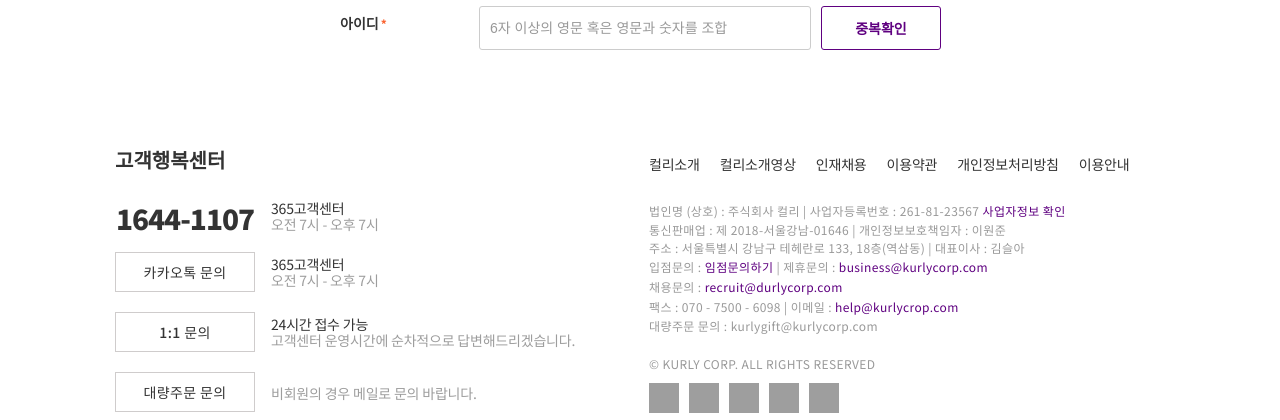
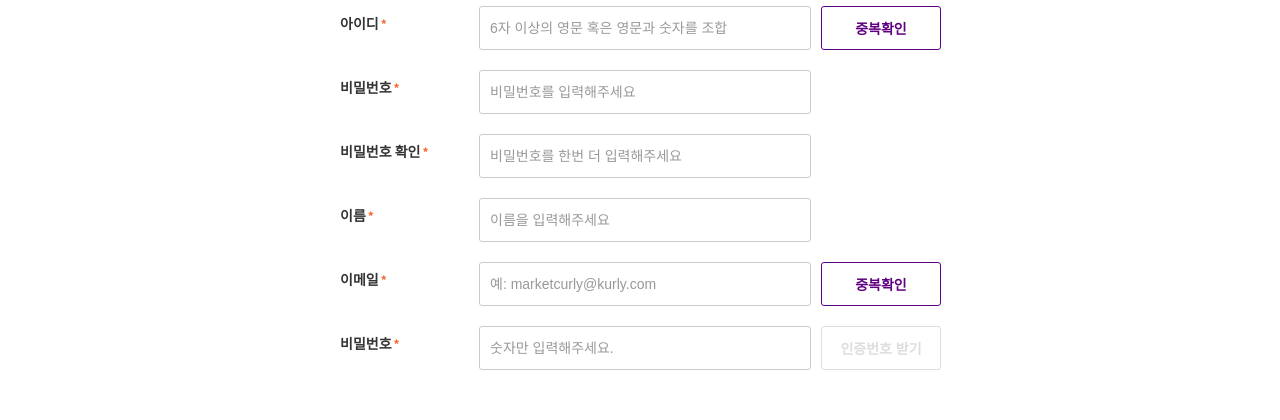
Before and after one commit to elmtree-Ahn/marketkurly_react, a React (Create React App) app: page /#/signup in a window 1280 px wide. Shown: the part 377-797 px from the top of the page. Built offline with nearby package versions, Linux system fonts and the light colour scheme; grey boxes are pictures that could not be loaded.

Commit message:
회원가입 페이지 기능 구현

```diff
--- a/package.json
+++ b/package.json
@@ -18,6 +18,7 @@
     "react-slick": "^0.28.1",
     "sass": "^1.41.0",
     "slick-carousel": "^1.8.1",
+    "styled-components": "^5.3.1",
     "swiper": "^7.0.6",
     "web-vitals": "^1.1.2"
   },
--- a/src/App.css
+++ b/src/App.css
@@ -1859,3 +1859,14 @@ footer .link .link_box .txt {
   font-weight: 600;
   color: var(--color-purple-dark);
 }
+
+.signUpItems .noneWork {
+  width: 120px;
+  height: 44px;
+  border: 1px solid #ddd;
+  border-radius: 3px;
+  background-color: white;
+  font-size: 14px;
+  font-weight: 600;
+  color: #ddd;
+}
--- a/src/component/signup/Signup.js
+++ b/src/component/signup/Signup.js
@@ -1,28 +1,85 @@
 import { useEffect } from 'react'
 import { useState } from 'react/cjs/react.development';
+import styled from 'styled-components';
 
 export default function SignUp() {
   // 코멘트 보여줄까 말까
-  const [coment, setComent] = useState(false);
+  const [idComent, setIdComent] = useState(false);
+  const [pwComent, setPwComent] = useState(false);
+  const [pwChkComent, setPwChkComent] = useState(false);
+
   // 조건에 따라 값 바꾸기
-  const [condition, setCondition] = useState('txt');
+  const [idCondition, setIdCondition] = useState('txt');
+  const [pwCondition, setPwCondition] = useState('txt')
+  const [pwChkCondition, setPwChkCondition] = useState('txt')
+  const [buttonCondition, setButtonCondition] = useState('chkBtn');
+
   // 입력 값 스테이트
   const [id, setid] = useState('');
+  const [pw, setPw] = useState('');
+  const [pwChk, setPwChk] = useState('');
+  const [phoneNumber, setPhoneNumber] = useState('');
+
 
   // 벨리데이션
   useEffect(() => {
     if (id.length > 0 && id.length < 6 ){
-      setCondition('bad')
+      setIdCondition('bad')
     }
     else if (id.length >= 6) {
-      setCondition('good')
+      setIdCondition('good')
     }
 
   }, [id])
 
+  // 비밀번호 벨리데이션
+  useEffect(() => {
+  if (pw.length > 1 && pw.length < 10 ){
+    setPwCondition('bad')
+  }
+  else if (pw.length >= 10) {
+    setPwCondition('good')
+  }
+
+  }, [pw])
+
+  // 비밀번호 확인
+  useEffect(() => {
+  if (pwChk.length > 0 && pwChk === pw ){
+    setPwChkCondition('good')
+  }
+  else{
+    setPwChkCondition('bad')
+  }
+
+  }, [pwChk])
+
+  // 전화번호 인증 활성화
+  useEffect(() => {
+    if (phoneNumber.length > 10) {
+      setButtonCondition('chkBtn');
+    }
+    else {
+      setButtonCondition('noneWork');
+    }
+  })
+
   // 입력 값 변수로 받기
-  const inputData = (e) => {
+  const inputIdData = (e) => {
     setid(e.target.value);
+
+  }
+
+  const inputPwData = (e) => {
+    setPw(e.target.value);
+  }
+
+  const inputPwChkData = (e) => {
+    setPwChk(e.target.value);
+  }
+
+  const inputPhoneNumber = (e) => {
+    setPhoneNumber(e.target.value);
   }
 
   return (
@@ -45,18 +102,18 @@ export default function SignUp() {
                 {/* 아이디 */}
                 <div className="signUpItems">
                   {/* 제목 */}
-                  <div className="itemTitle">
+                  <Namestyle>
                     아이디
                     <span className="redStar">*</span>
-                  </div>
+                  </Namestyle>
                   {/* 인풋박스 */}
                   <div className="inputBox">
-                    <input type="text" placeholder="6자 이상의 영문 혹은 영문과 숫자를 조합" onClick={() => setComent(true)} onChange={inputData}/>
+                    <InputBox type="text" placeholder="6자 이상의 영문 혹은 영문과 숫자를 조합" onClick={() => setIdComent(true)} onChange={inputIdData}/>
                     {
-                      coment === true
+                      idComent === true
                       ? (
                       <div className="coment">
-                        <div className={condition}>
+                        <div className={idCondition}>
                           6자 이상의 영문 혹은 영문과 숫자를 조합
                         </div>
                         <div className="txt">
@@ -72,6 +129,98 @@ export default function SignUp() {
                     중복확인
                   </button>
                 </div>
+                {/* 비밀번호 */}
+                <div className="signUpItems">
+                  {/* 제목 */}
+                  <Namestyle>
+                    비밀번호
+                    <span className="redStar">*</span>
+                  </Namestyle>
+                  {/* 인풋박스 */}
+                  <div className="inputBox">
+                    <InputBox type="password" placeholder="비밀번호를 입력해주세요" onClick={() => setPwComent(true)} onChange={inputPwData}/>
+                    {
+                      pwComent === true
+                      ? (
+                      <div className="coment">
+                        <div className={pwCondition}>
+                          10자 이상의 입력
+                        </div>
+                        <div className="txt">영문/숫자/특수문자(공백 제외)만 허용하며, 2개 이상 조합</div>
+                        <div className="txt">
+                          동일한 숫자 3개 이상 연속 사용 불가
+                        </div>
+                      </div>
+                      )
+                      : null
+                    }
+                  </div>
+                </div>
+                {/* 비밀번호 확인 */}
+                <div className="signUpItems">
+                  {/* 제목 */}
+                  <Namestyle>
+                    비밀번호 확인
+                    <span className="redStar">*</span>
+                  </Namestyle>
+                  {/* 인풋박스 */}
+                  <div className="inputBox">
+                    <InputBox type="password" placeholder="비밀번호를 한번 더 입력해주세요" onClick={() => setPwChkComent(true)} onChange={inputPwChkData}/>
+                    {
+                      pwChkComent === true
+                      ? (
+                      <div className="coment">
+                        <div className={pwChkCondition}>
+                          동일한 비밀번호를 입력해주세요.
+                        </div>
+                      </div>
+                      )
+                      : null
+                    }
+                  </div>
+                </div>
+                {/* 이름 */}
+                <div className="signUpItems">
+                  {/* 제목 */}
+                  <Namestyle>
+                    이름
+                    <span className="redStar">*</span>
+                  </Namestyle>
+                  {/* 인풋박스 */}
+                  <div className="inputBox">
+                    <InputBox type="text" placeholder="이름을 입력해주세요" />
+                  </div>
+                </div>
+                {/* 이메일 */}
+                <div className="signUpItems">
+                  {/* 제목 */}
+                  <Namestyle>
+                    이메일
+                    <span className="redStar">*</span>
+                  </Namestyle>
+                  {/* 인풋박스 */}
+                  <div className="inputBox">
+                    <InputBox type="text" placeholder="예: marketcurly@kurly.com" />
+                  </div>
+                  <button className="chkBtn">
+                    중복확인
+                  </button>
+                </div>
+                {/* 휴대폰 */}
+                <div className="signUpItems">
+                  {/* 제목 */}
+                  <Namestyle>
+                    비밀번호
+                    <span className="redStar">*</span>
+                  </Namestyle>
+                  {/* 인풋박스 */}
+                  <div className="inputBox">
+                    <InputBox type="text" placeholder="숫자만 입력해주세요." onChange={inputPhoneNumber} />
+                  </div>
+                  <button className={buttonCondition}>
+                    인증번호 받기
+                  </button>
+                </div>
               </form>
 
 
@@ -82,3 +231,20 @@ export default function SignUp() {
     </>
   )
 }
+
+const Namestyle = styled.div`
+  width: 159px;
+  padding: 10px 0 0 20px;
+  font-size: 14px;
+  font-weight: 600;
+`;
+
+const InputBox = styled.input`
+  width: 332px;
+  height: 44px;
+  padding: 0 10px;
+  border: 1px solid #ccc;
+  border-radius: 3px;
+  outline: none;
+  font-size: 14px;
+`;
```
Also changed, not shown: 1 other file (tests, documents, lock files or other folders).
